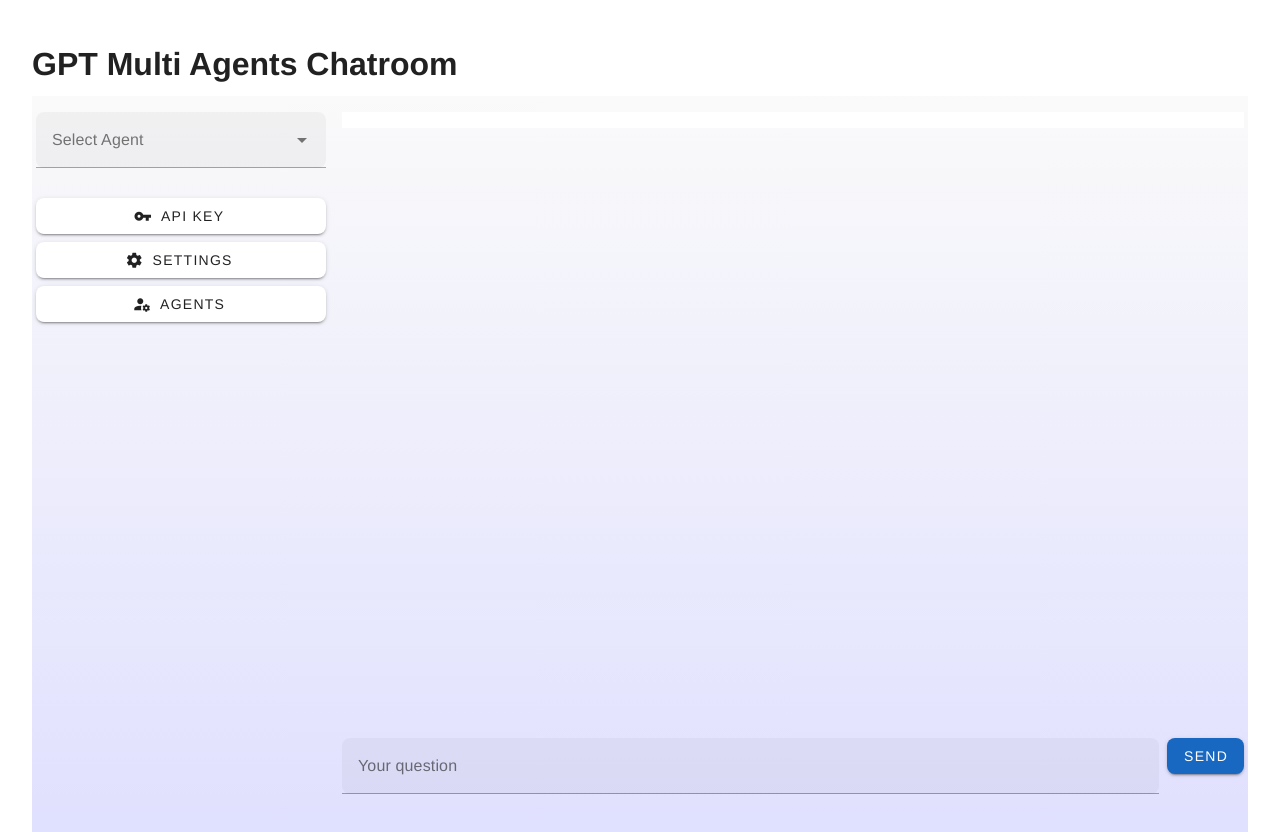
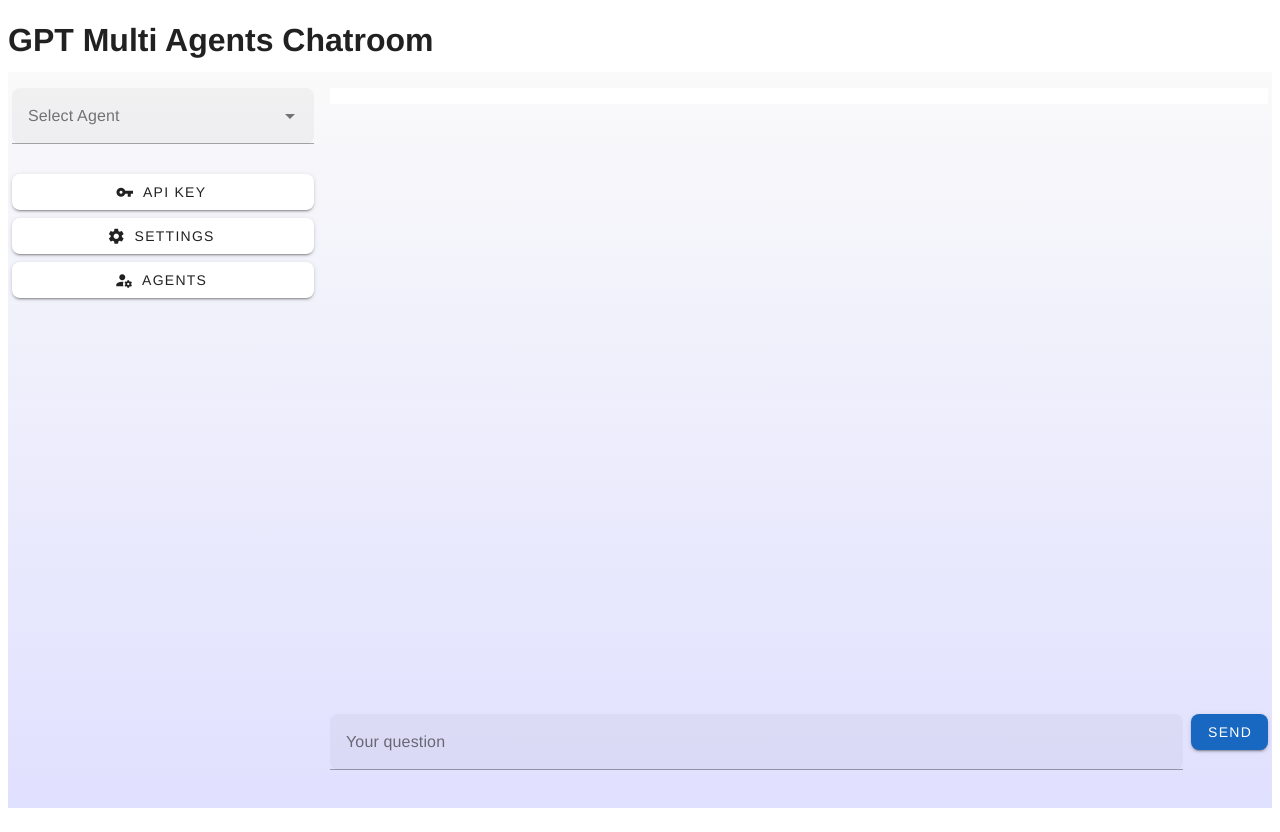
Before and after one commit to joaomede/gpt-multi-agents, a Vue app in the folder frontend/: page / in a window 1280 px wide. After the commit the page ends 808 px from the top, so only its background shows below. Built offline with nearby package versions, Linux system fonts and the light colour scheme.

Commit message:
Fix settings dialog and remove app padding

```diff
--- a/frontend/src/App.vue
+++ b/frontend/src/App.vue
@@ -1,5 +1,5 @@
 <template>
-  <v-app class="fill-height d-flex flex-column">
+<v-app class="fill-height d-flex flex-column ma-2">
     <h1 class="my-2">GPT Multi Agents Chatroom</h1>
     <ChatRoom class="flex-grow-1" />
   </v-app>
@@ -12,7 +12,6 @@
 <style>
 #app {
   font-family: Avenir, Helvetica, Arial, sans-serif;
-  padding: 2rem;
 }
 html, body, #app {
   height: 100%;
--- a/frontend/src/components/ChatRoom.vue
+++ b/frontend/src/components/ChatRoom.vue
@@ -50,7 +50,10 @@
     </v-row>
 
     <v-dialog v-model="settingsDialog" width="400">
-      <SettingsPanel v-model:history-size="historySize" />
+      <SettingsPanel
+        v-model:history-size="historySize"
+        @close="settingsDialog = false"
+      />
     </v-dialog>
     <v-dialog v-model="agentDialog" width="600">
       <AgentEditor :agents="agents" @update="saveAgents" />
--- a/frontend/src/components/SettingsPanel.vue
+++ b/frontend/src/components/SettingsPanel.vue
@@ -4,13 +4,21 @@
     <v-card-text>
       <v-text-field type="number" v-model.number="history" label="History Size" class="w-100" rounded="lg" />
     </v-card-text>
+    <v-card-actions>
+      <v-spacer></v-spacer>
+      <v-btn color="primary" rounded="lg" @click="save">Save</v-btn>
+    </v-card-actions>
   </v-card>
 </template>
 
 <script setup>
 import { ref, defineProps, defineEmits, watch } from 'vue'
 const props = defineProps({ historySize: Number })
-const emit = defineEmits(['update:history-size'])
+const emit = defineEmits(['update:history-size', 'close'])
 const history = ref(props.historySize || 5)
 watch(history, value => emit('update:history-size', value))
+function save() {
+  emit('update:history-size', history.value)
+  emit('close')
+}
 </script>
```
Also changed, not shown: 2 other files (tests, documents, lock files or other folders).
